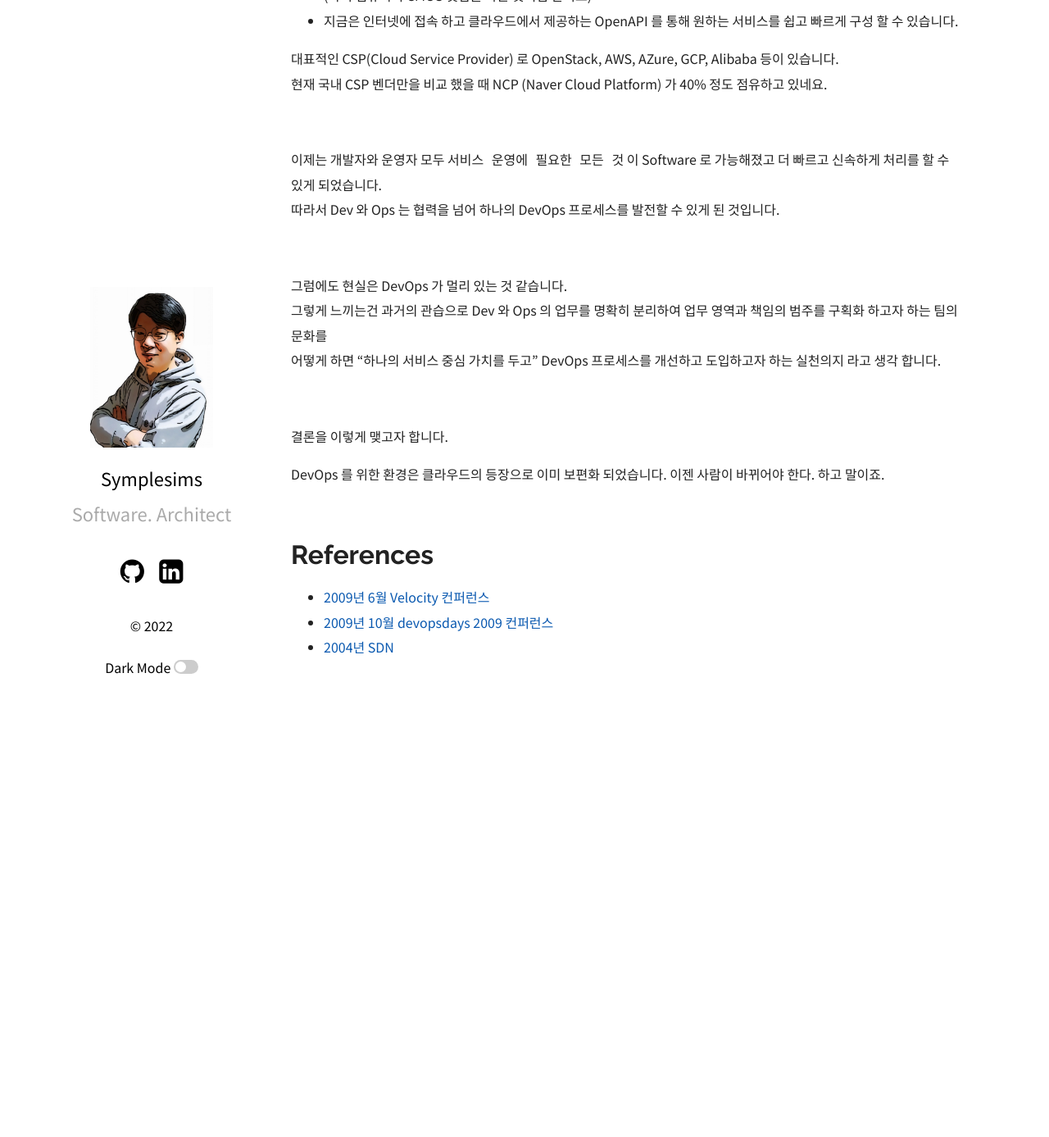
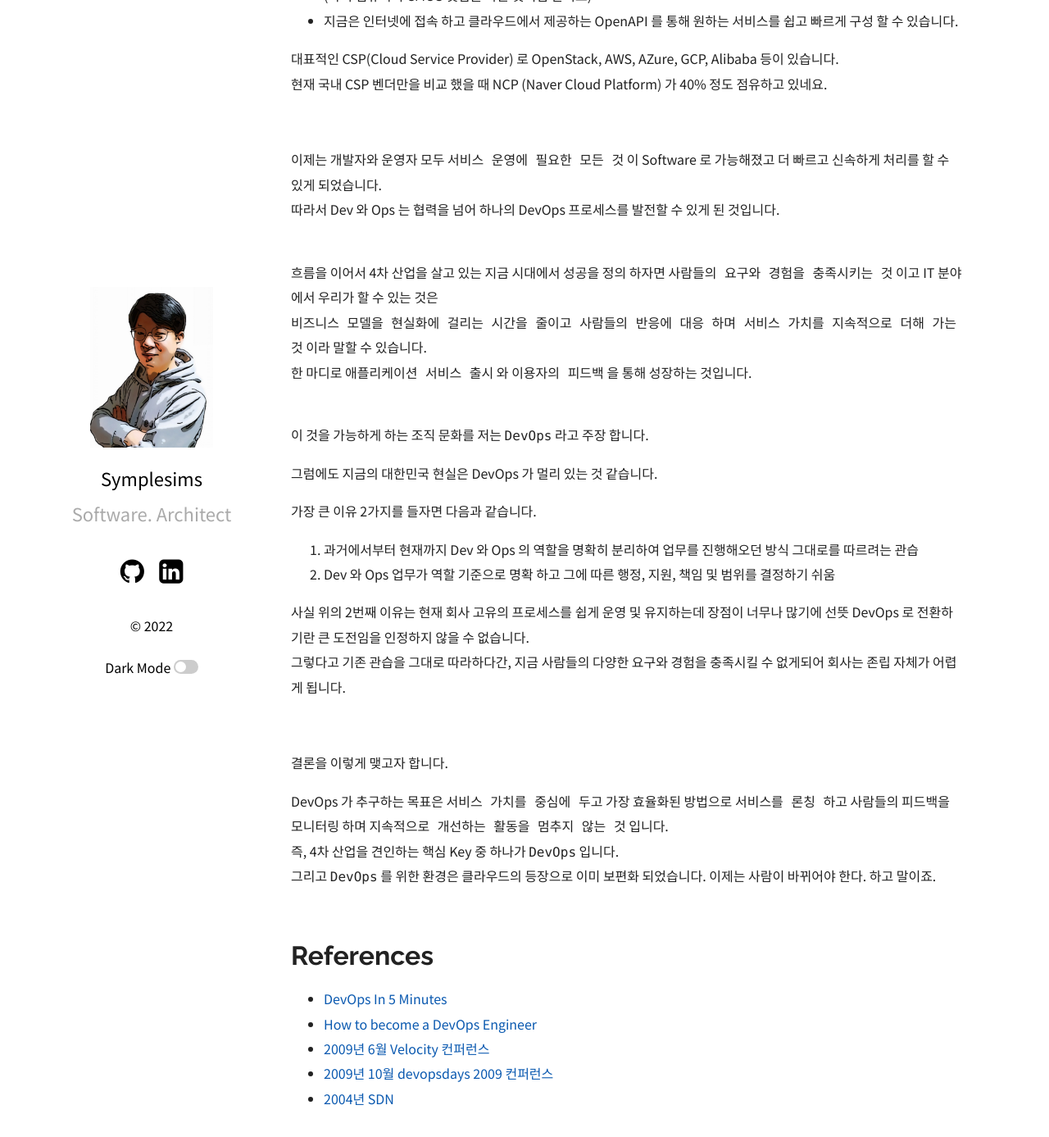
Before and after one commit to symplesims/symplesims.github.io, a Jekyll site: the page built from _posts/2021-12-02-think-about-devops.md, in a window 1280 px wide and 1400 px high, scrolled down 1916 px. Shown: the top 1387 px of the window at 82% size. Built offline with Jekyll 4.4.1, drawn with Linux system fonts in a browser that asks for light colours; nearby versions of some CDN libraries; before the commit the page ends 2766 px from its top, so only the background shows below that; some of the changed text lies outside the part shown.

Commit message:
2021-12-02-think-about-devops.md 컨텐츠 보완

```diff
--- a/_posts/2021-12-02-think-about-devops.md
+++ b/_posts/2021-12-02-think-about-devops.md
@@ -44,15 +44,17 @@
 사실 이 당시의 발표 내용에서 하루에 10 번이나 배포를 왜? 라는 의견과 Dev 와 Ops 가 협력 문화가 가능 한가? 라는 현실적인 비판도 많았습니다.
 당시 현실을 고려하면 합리적인 비판이라 생각됩니다.
 
-<br><br>
+<br>
 
 그렇다면 10년이나 지난 최근에서야 DevOps 가 유행하는 이유는 무엇일까요?
+<br>
 이는 스마트폰의 등장으로 빠르고 다채로운 서비스 통합이 사용자 경험과 반응으로 이어지고 있기 때문입니다.
 [사람 + 사람], [사람 + 기기] 의 다이내믹한 상호 작용으로 그 만큼 다양한 정보와 경험, 빠른 반응들은 IT 혁신을 가속 시키는 동력이 되었습니다.
 
 수십억 인구와 수천억 디바이스들이 서로 상호 작용 하면서 만들어내는 데이터 양이 상상이 가나요?
-그렇다면 현재 이것을 가능하게 한 기술은 무엇일 까요?
 
+그렇다면 현재 이것을 가능하게 한 기술은 또 무엇일까요?
+<br>
 저는 이것이 가능하게 된 핵심 기술로 SDN(Software Defined Networking) 이라고 단언 합니다.
 SDN(Software Defined Networking) 은 말 그대로 Software 를 통해 네트워킹을 정의하는 기술 입니다.
 
@@ -77,21 +79,38 @@
 따라서 Dev 와 Ops 는 협력을 넘어 하나의 DevOps 프로세스를 발전할 수 있게 된 것입니다.
 
 <br>
+흐름을 이어서 4차 산업을 살고 있는 지금 시대에서 성공을 정의 하자면
+`사람들의 요구와 경험을 충족시키는 것` 이고 IT 분야에서 우리가 할 수 있는 것은
+`비즈니스 모델을 현실화에 걸리는 시간을 줄이고 사람들의 반응에 대응 하며 서비스 가치를 지속적으로 더해 가는 것` 이라 말할 수 있습니다.
+한 마디로 `애플리케이션 서비스 출시` 와 `이용자의 피드백` 을 통해 성장하는 것입니다.
 
-그럼에도 현실은 DevOps 가 멀리 있는 것 같습니다.
-그렇게 느끼는건 과거의 관습으로 Dev 와 Ops 의 업무를 명확히 분리하여 업무 영역과 책임의 범주를 구획화 하고자 하는 팀의 문화를
-어떻게 하면 "하나의 서비스 중심 가치를 두고" DevOps 프로세스를 개선하고 도입하고자 하는 실천의지 라고 생각 합니다.
+<br>
+이 것을 가능하게 하는 조직 문화를 저는 `DevOps` 라고 주장 합니다.
+
+그럼에도 지금의 대한민국 현실은 DevOps 가 멀리 있는 것 같습니다.
+
+가장 큰 이유 2가지를 들자면 다음과 같습니다.
+1. 과거에서부터 현재까지 Dev 와 Ops 의 역할을 명확히 분리하여 업무를 진행해오던 방식 그대로를 따르려는 관습
+2. Dev 와 Ops 업무가 역할 기준으로 명확 하고 그에 따른 행정, 지원, 책임 및 범위를 결정하기 쉬움
+
+사실 위의 2번째 이유는 현재 회사 고유의 프로세스를 쉽게 운영 및 유지하는데 장점이 너무나 많기에 선뜻 DevOps 로 전환하기란 큰 도전임을 인정하지 않을 수 없습니다.
+그렇다고 기존 관습을 그대로 따라하다간, 지금 사람들의 다양한 요구와 경험을 충족시킬 수 없게되어 회사는 존립 자체가 어렵게 됩니다.
+
 
 <br>
 
 결론을 이렇게 맺고자 합니다.
 
-DevOps 를 위한 환경은 클라우드의 등장으로 이미 보편화 되었습니다. 이젠 사람이 바뀌어야 한다. 하고 말이죠.
+DevOps 가 추구하는 목표은 `서비스 가치를 중심에 두고` 가장 효율화된 방법으로 `서비스를 론칭 하고` 사람들의 `피드백을 모니터링` 하며 `지속적으로 개선하는 활동을 멈추지 않는 것` 입니다.
+즉, 4차 산업을 견인하는 핵심 Key 중 하나가 `DevOps` 입니다.
+그리고 `DevOps` 를 위한 환경은 클라우드의 등장으로 이미 보편화 되었습니다. 이제는 사람이 바뀌어야 한다. 하고 말이죠.
 
 <br>
 
 
 # References
+- [DevOps In 5 Minutes](https://www.youtube.com/watch?v=Xrgk023l4lI)
+- [How to become a DevOps Engineer](https://www.youtube.com/watch?v=5pxbp6FyTfk)
 - [2009년 6월 Velocity 컨퍼런스](https://www.youtube.com/watch?v=LdOe18KhtT4)
 - [2009년 10월 devopsdays 2009 컨퍼런스](https://www.youtube.com/watch?v=EOveXZhJpr4)
 - [2004년 SDN](https://en.wikipedia.org/wiki/Software-defined_networking)
```
